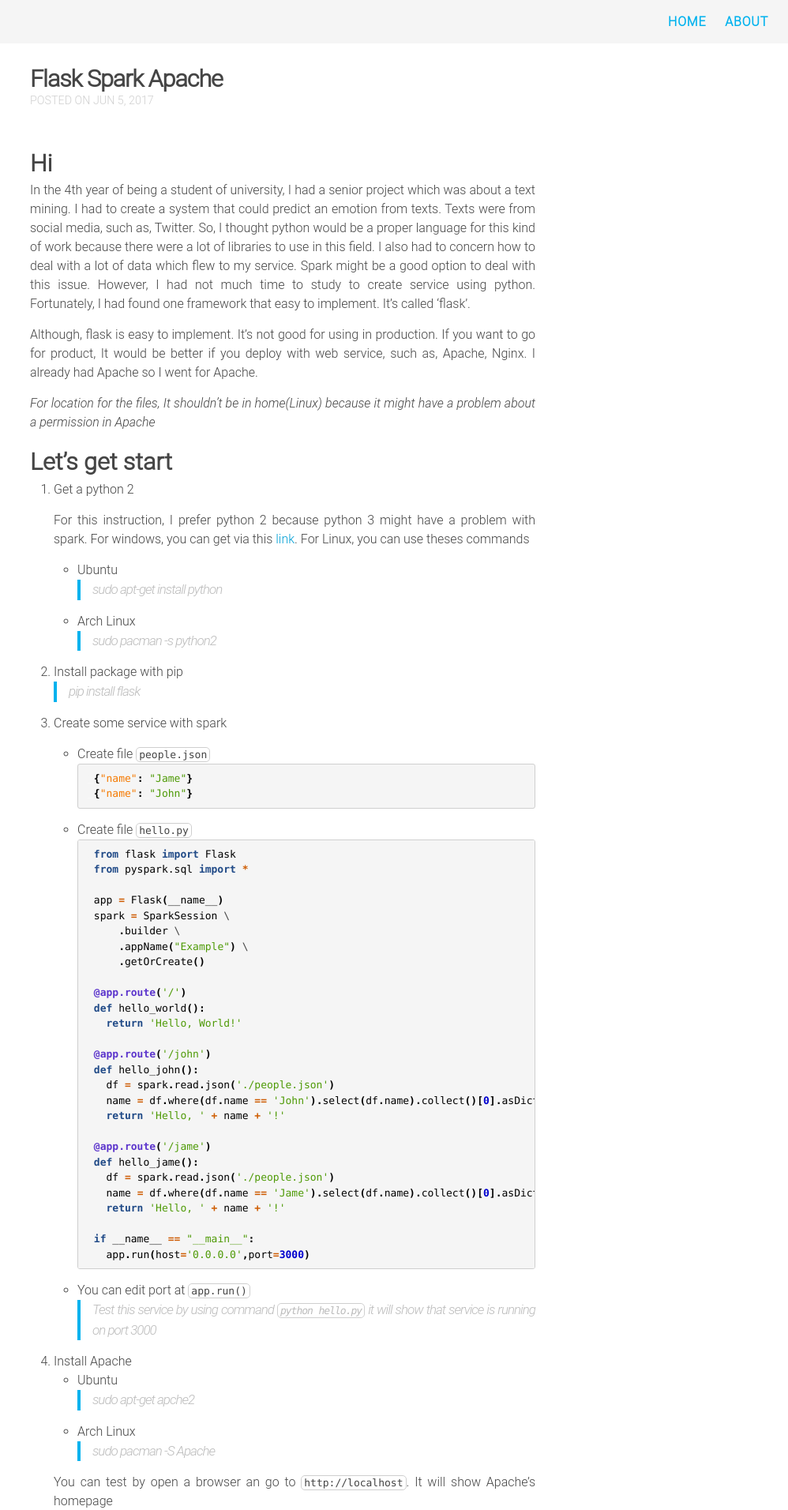
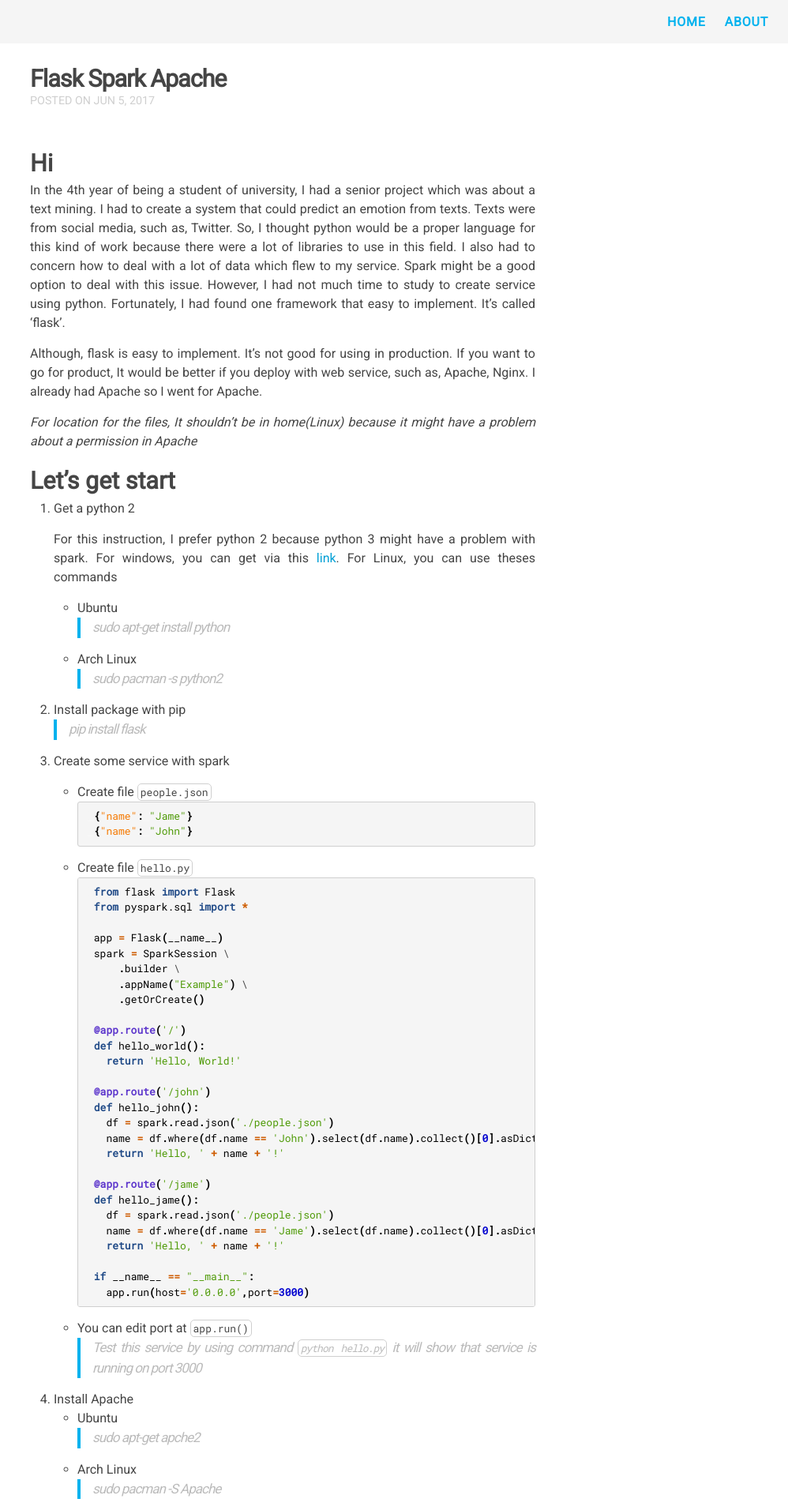
Before and after one commit to oat9002/oat9002.github.io, a Jekyll site: the page built from _posts/2017-06-05-flask-spark-apache.md, in a window 1280 px wide. Shown: the top 1912 px of the page at 79% size, without its empty margins (282-1280 px from the left). Built offline with Jekyll 4.4.1, drawn with Linux system fonts in a browser that asks for light colours; nearby versions of some CDN libraries.

Commit message:
Fix font

```diff
--- a/_includes/head.html
+++ b/_includes/head.html
@@ -1,17 +1,44 @@
 <head>
-  <meta charset="utf-8">
-  <meta http-equiv="X-UA-Compatible" content="IE=edge">
-  <meta name="viewport" content="width=device-width, initial-scale=1">
+    <meta charset="utf-8" />
+    <meta http-equiv="X-UA-Compatible" content="IE=edge" />
+    <meta name="viewport" content="width=device-width, initial-scale=1" />
 
-  <title>{% if page.title %}{{ page.title }}{% else %}{{ site.title }}{% endif %}</title>
-  <meta name="description" content="{% if page.excerpt %}{{ page.excerpt | strip_html | strip_newlines | truncate: 160 }}{% else %}{{ site.description }}{% endif %}">
+    <title>
+        {% if page.title %}{{ page.title }}{% else %}{{ site.title }}{% endif %}
+    </title>
+    <meta
+        name="description"
+        content="{% if page.excerpt %}{{ page.excerpt | strip_html | strip_newlines | truncate: 160 }}{% else %}{{ site.description }}{% endif %}"
+    />
 
-  <link rel="stylesheet" href="{{ "/css/main.css" | prepend: site.baseurl }}">
-  <link rel="canonical" href="{{ page.url | replace:'index.html','' | prepend: site.baseurl | prepend: site.url }}">
-  <link rel="alternate" type="application/rss+xml" title="{{ site.title }}" href="{{ "/feed.xml" | prepend: site.baseurl | prepend: site.url }}" />
+    <link rel="stylesheet" href="{{ "/css/main.css" | prepend: site.baseurl }}">
+    <link
+        rel="canonical"
+        href="{{ page.url | replace:'index.html','' | prepend: site.baseurl | prepend: site.url }}"
+    />
+    <link rel="alternate" type="application/rss+xml" title="{{ site.title }}"
+    href="{{ "/feed.xml" | prepend: site.baseurl | prepend: site.url }}" />
 
-  <link rel="stylesheet" href="https://maxcdn.bootstrapcdn.com/font-awesome/4.3.0/css/font-awesome.min.css">
-  <link href='https://fonts.googleapis.com/css?family=PT+Sans:400,700' rel='stylesheet' type='text/css'>
-  <link href='https://fonts.googleapis.com/css?family=Open+Sans:300,700' rel='stylesheet' type='text/css'>
-  <link href="https://fonts.googleapis.com/css?family=Roboto:300,400" rel="stylesheet">
+    <link
+        rel="stylesheet"
+        href="https://maxcdn.bootstrapcdn.com/font-awesome/4.3.0/css/font-awesome.min.css"
+    />
+    <link
+        href="https://fonts.googleapis.com/css?family=PT+Sans:400,700"
+        rel="stylesheet"
+        type="text/css"
+    />
+    <link
+        href="https://fonts.googleapis.com/css?family=Open+Sans:300,700"
+        rel="stylesheet"
+        type="text/css"
+    />
+    <link
+        href="https://fonts.googleapis.com/css2?family=Roboto&display=swap"
+        rel="stylesheet"
+    />
+    <link
+        href="https://fonts.googleapis.com/css2?family=Roboto+Mono&display=swap"
+        rel="stylesheet"
+    />
 </head>
--- a/_sass/_base.scss
+++ b/_sass/_base.scss
@@ -144,7 +144,7 @@
 code {
     font-size: 13px;
     border: 1px solid $grey-color-light;
-    font-family: Menlo, Monaco, "Andale Mono", serif;
+    font-family: "Roboto Mono", Menlo, Monaco, "Andale Mono", serif;
 }
 
 code {
--- a/css/main.scss
+++ b/css/main.scss
@@ -1,31 +1,30 @@
 ---
 ---
+
 @charset "utf-8";
 
 // Our variables
-$base-font-family: 'Roboto Light' ,'PT Sans', Helvetica, Arial, sans-serif;
-$base-font-size:   16px;
-$small-font-size:  $base-font-size * 0.895;
-$large-font-size:  $base-font-size * 1.40;
+$base-font-family: "Roboto", "PT Sans", Helvetica, Arial, sans-serif;
+$base-font-size: 16px;
+$small-font-size: $base-font-size * 0.895;
+$large-font-size: $base-font-size * 1.4;
 
 $base-line-height: 1.5;
 
-$spacing-unit:     30px;
+$spacing-unit: 30px;
 
-$text-color:       #454545;
-$background-color: #FFF;
-$brand-color:      #00B2EE;
+$text-color: #454545;
+$background-color: #fff;
+$brand-color: #00b2ee;
 
-$grey-color:       #828282;
+$grey-color: #828282;
 $grey-color-light: lighten($grey-color, 30%);
-$grey-color-dark:  darken($grey-color, 25%);
+$grey-color-dark: darken($grey-color, 25%);
 
 // Width of the content area
-$content-width:    700px;
-$on-palm:          700px;
-$on-laptop:        700px;
-
-
+$content-width: 700px;
+$on-palm: 700px;
+$on-laptop: 700px;
 
 // Using media queries with like this:
 // @include media-query($on-palm) {
@@ -41,8 +40,4 @@
 }
 
 // Import partials from `sass_dir` (defaults to `_sass`)
-@import
-        "base",
-        "layout",
-        "syntax-highlighting"
-;
+@import "base", "layout", "syntax-highlighting";
```
